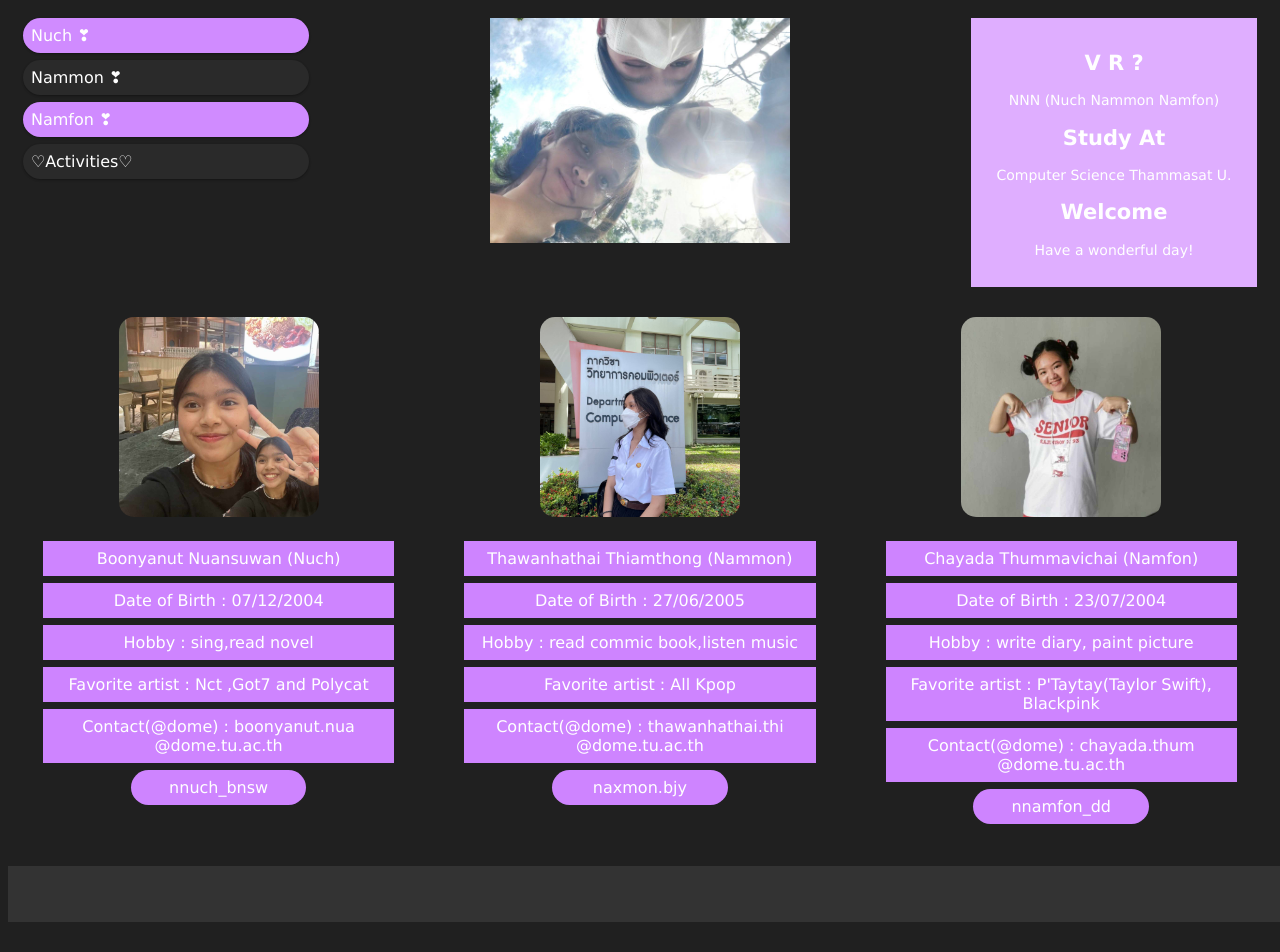
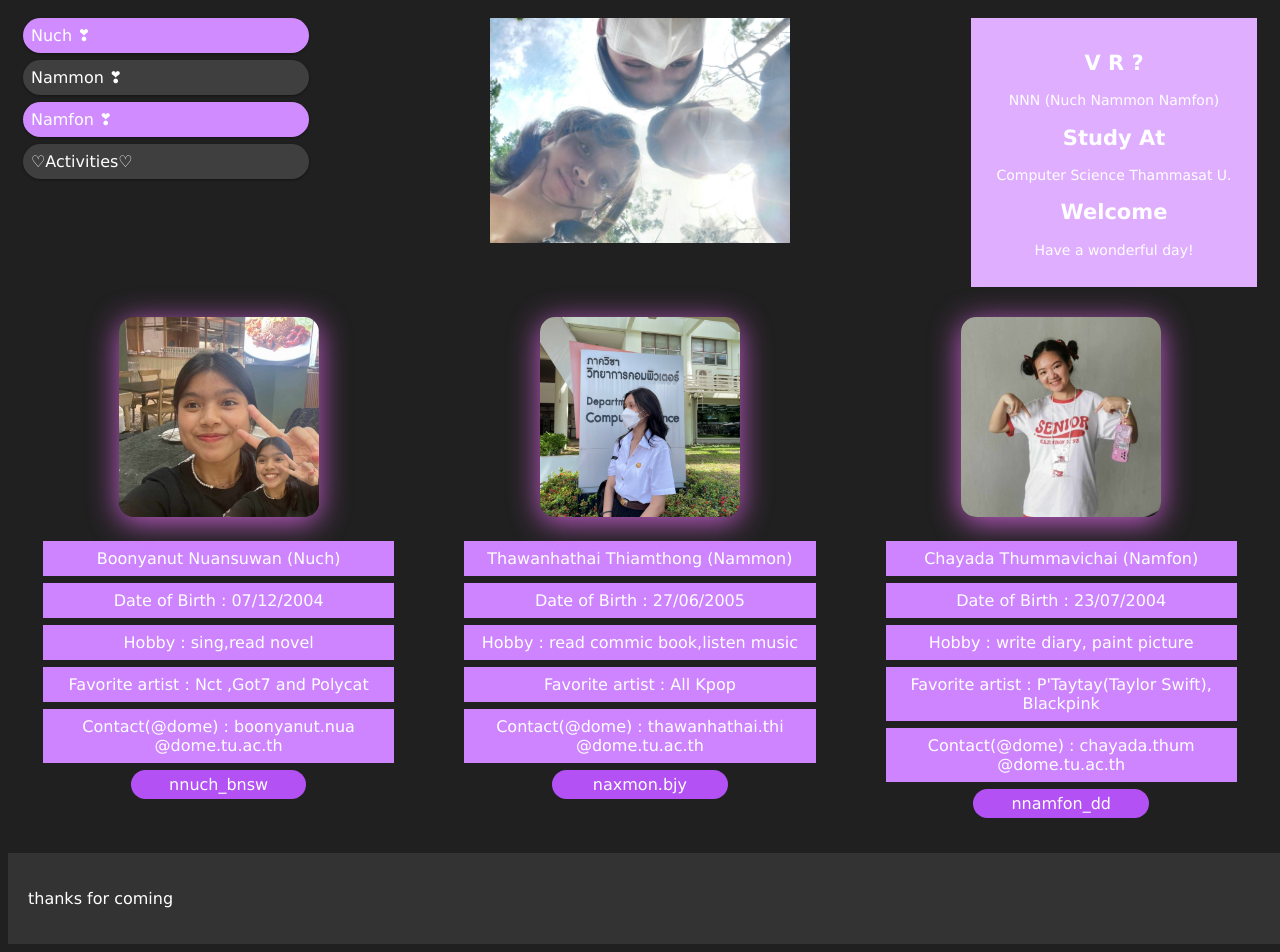
Before and after one commit to Chayada23/CS100-Project-G08, a plain HTML site: page ourpassport.html in a window 1280 px wide. Shown: the part 256-1208 px from the top of the page. Before the commit the page ends 1186 px from the top, so only its background shows below. Drawn offline with Linux system fonts and the light colour scheme.

Commit message:
css in passport page almost finished

```diff
--- a/ourpassport.html
+++ b/ourpassport.html
@@ -90,7 +90,7 @@
         </div>
 
         <div class="footer">
-        <p></p>
+        <p>thanks for coming</p>
         </div>
 
     </body>
--- a/style.css
+++ b/style.css
@@ -8,7 +8,6 @@
 
   width: 10px;
   background: #000000;
-
   }
 
   ::-webkit-Scrollbar-thumb{
@@ -16,7 +15,6 @@
   border-radius: 10px;
   background: #d08bff;
   box-shadow: inset 0 0 20px #c16afb;
-
   }
 /***********
 เมนู รูปรวม VR
@@ -31,7 +29,8 @@
     content: "";
     clear: both;
     display: table;
-  }
+}
+
 /******************
 font และ สีทั้งหน้าเว็บ
 ******************/
@@ -110,12 +109,12 @@ body {
 }
 
 li.two {
-  background-color: #2a2a2a;
+  background-color: #3f3f3f;
   border-radius: 20px;
 }
 
 li.two:hover {
-  background-color: #545454;
+  background-color: #7d7d7d;
 }
 
 a {
@@ -138,12 +137,12 @@ a {
 
 
 
-.ig {
+li.ig {
   width: 50%; /* ความกว้างของ .ig */
   text-align: center; /* จัดตำแหน่งข้อความใน .ig ให้อยู่ตรงกลาง */
   justify-content: center;
   border-radius: 20px;
-  background-color: #d08bff; /* เปลี่ยนสีพื้นหลังตามต้องการ */
+  background-color: rgb(179, 81, 244); /* เปลี่ยนสีพื้นหลังตามต้องการ */
   color: #ffffff; /* เปลี่ยนสีข้อความตามต้องการ */
   padding: 5px; /* ปรับการเว้นระยะห่างของข้อความ */
   margin: 0 auto; /* ปรับการเว้นระยะห่างของ .ig */
@@ -152,7 +151,8 @@ a {
 
 
 .ig:hover{
-  background-color: #ddb4fa;
+  background-color: #bd6af9;
+  color: #ffffff;
 }
 
 
@@ -212,9 +212,13 @@ a {
 }
 
 .pic2 {
-    text-align: center;
-    border-radius: 15px;
+  text-align: center;
+  border-radius: 15px;
+  /* เพิ่มเงาแบบเรืองแสง */
+  box-shadow: 0px 5px 30px rgba(243, 110, 255, 0.788)
 }
+
+
 
 img {
     max-width: 100%;
```
